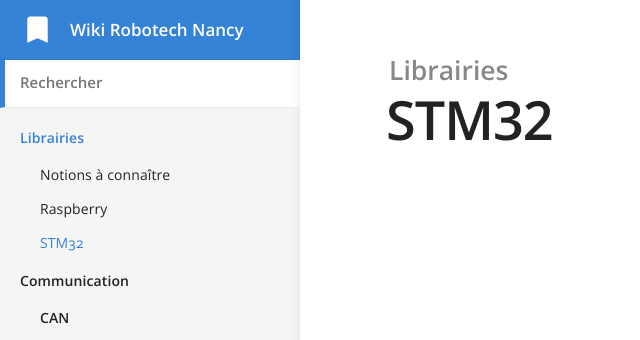
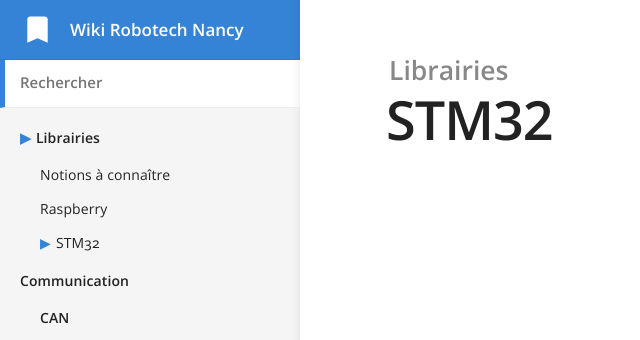
Before and after one commit to RobotechNancy/robotechnancy.github.io, a Jekyll site: the page built from _docs/librairies/stm32.md, in a window 1280 px wide. Shown: the top 340 px of the page, without its empty margins (0-640 px from the left). Built offline with Jekyll 4.4.1, drawn with Linux system fonts in a browser that asks for light colours.

Commit message:
Modification indicateur page actuelle

```diff
--- a/_layouts/default.html
+++ b/_layouts/default.html
@@ -41,6 +41,7 @@
 				<ul>
 					{% assign grouped = site.docs | sort: 'category_order' | group_by: 'category' %}
 					{% for group in grouped %}
+
 					<li class="nav-item top-level">
 						<a href="{{ site.baseurl }}{{ group.items.first.url }}" {% if group.name == page.category %}class="current"{% endif %}>{{ group.name }}</a>
 
@@ -49,7 +50,7 @@
 							<ul>
 								{% if subcategory.name != "" %}
 								<li class="nav-item mid-level">
-									<a href="{{ site.baseurl }}{{ subcategory.items.first.url }}" {% if subcategory.name == page.subcategory %}class="current"{% endif %}>{{ subcategory.name }}</a>
+									<a href="{{ site.baseurl }}{{ subcategory.items.first.url }}" {% if page.subcategory == subcategory.name %}class="current"{% endif %}>{{ subcategory.name }}</a>
 								</li>
 								{% endif %}
 
--- a/_sass/_layout.scss
+++ b/_sass/_layout.scss
@@ -277,13 +277,15 @@
 		width: fit-content;
 		padding: $space / 2 0 $space / 2 $space * 2;
 		display: block;
+		cursor: pointer;
 
-		&.current {
+		&.current::before {
+			content: '▶';
+			margin-right: 5px;
 			color: var(--brand-colour);
 		}
 	}
 
-	&.current > a,
 	> a:active,
 	> a:hover {
 		color: var(--brand-colour);
```
